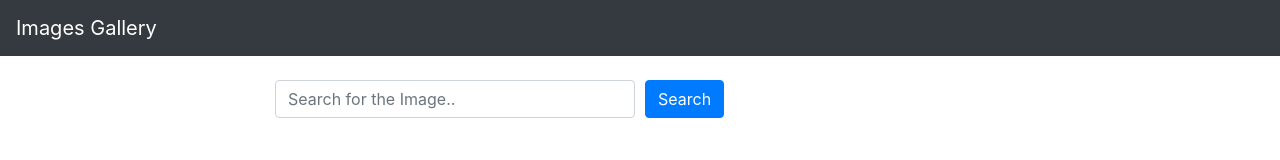
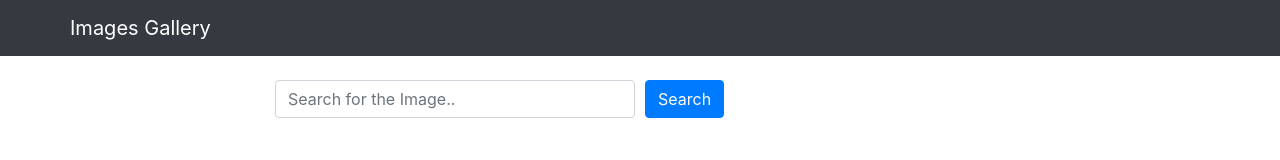
Before and after one commit to kunal8817/Full-Stack-Development, a React (Create React App) app in the folder frontend/: page / in a window 1280 px wide. Shown: the top 160 px of the page. Built offline with nearby package versions, Linux system fonts and the light colour scheme.

Commit message:
Updated the container function in Header.js

```diff
--- a/frontend/src/components/Header.js
+++ b/frontend/src/components/Header.js
@@ -1,10 +1,12 @@
 import React from 'react';
-import { Navbar } from 'react-bootstrap';
+import { Navbar, Container } from 'react-bootstrap';
 
 const Header = ({ title }) => {
     return (
         <Navbar bg="dark" variant="dark">
-            <Navbar.Brand href="/">{title}</Navbar.Brand>
+            <Container>
+                <Navbar.Brand href="/">{title}</Navbar.Brand>
+            </Container>
         </Navbar>
     )
 }
```
